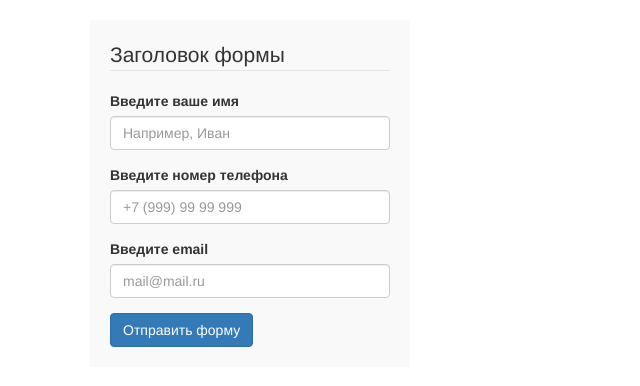
After one commit to Jarogam/Jarogam.github.io, a PHP site: page /telegram-lesson/telegram-lesson/index.html in a window 1280 px wide. The commit adds this page. Shown: the top 386 px of the page, without its empty margins (0-640 px from the left). Run offline with PHP 8.4, Linux system fonts and the light colour scheme; some libraries are stand-ins or nearby versions.

Commit message:
Add files via upload

```diff
--- a/globalcars/css/media.css
+++ b/globalcars/css/media.css
@@ -22,11 +22,6 @@
     .header-wrapper {
         width: 100%;
         max-width: 960px;
-    }
-
-
-    .header.active {
-        background: red;
     }
 
     .header-wrapper__menu,
--- /dev/null
+++ b/globalcars/telegram-lesson/telegram-lesson/index.html
@@ -0,0 +1,66 @@
+<!DOCTYPE html>
+<html lang="ru">
+  <head>
+    <meta charset="utf-8">
+    <meta http-equiv="X-UA-Compatible" content="IE=edge">
+    <meta name="viewport" content="width=device-width, initial-scale=1">
+    <!-- The above 3 meta tags *must* come first in the head; any other head content must come *after* these tags -->
+    <meta name="description" content="">
+    <meta name="author" content="">
+    <link rel="icon" href="/favicon.ico">
+
+    <title>Отправка формы на почту </title>
+
+    <!-- Bootstrap core CSS -->
+    <link href="https://maxcdn.bootstrapcdn.com/bootstrap/3.3.6/css/bootstrap.min.css" rel="stylesheet">
+
+    <!-- Custom styles for this template -->
+    <style>
+    	form {
+    		background-color: #f9f9f9;
+    		padding: 20px;
+    		margin: 20px;
+    	}
+    </style>
+  </head>
+
+  <body>
+    <div class="container">
+
+      <div class="row">
+      	<div class="col-sm-4">
+      		<form action="telegram.php" method="POST">
+      			<legend>Заголовок формы</legend>
+
+      			<div class="form-group">
+      				<label for="">Введите ваше имя</label>
+      				<input type="text" class="form-control" id="" name="user_name" placeholder="Например, Иван">
+      			</div>
+
+      			<div class="form-group">
+      				<label for="">Введите номер телефона</label>
+      				<input type="text" class="form-control" id="" name="user_phone" placeholder="+7 (999) 99 99 999">
+      			</div>
+
+      			<div class="form-group">
+      				<label for="">Введите email</label>
+      				<input type="text" class="form-control" id="" name="user_email" placeholder="mail@mail.ru">
+      			</div>
+
+      			<button type="submit" class="btn btn-primary">Отправить форму</button>
+      		</form>
+      	</div><!-- .col-sm-4 -->
+      </div> <!-- .row -->
+
+    </div><!-- /.container -->
+
+
+    <!-- Bootstrap core JavaScript
+    ================================================== -->
+    <!-- Placed at the end of the document so the pages load faster -->
+    <script src="https://ajax.googleapis.com/ajax/libs/jquery/1.11.3/jquery.min.js"></script>
+    <script src="https://maxcdn.bootstrapcdn.com/bootstrap/3.3.6/js/bootstrap.min.js"></script>
+    <!-- IE10 viewport hack for Surface/desktop Windows 8 bug -->
+    <script src="http://getbootstrap.com/assets/js/ie10-viewport-bug-workaround.js"></script>
+  </body>
+</html>
```
Also changed, not shown: globalcars/index.html (+13 -0 lines), globalcars/telegram-lesson/telegram-lesson/telegram.php (added, +28 -0 lines), globalcars/telegram-lesson/telegram-lesson/thank-you.html (added, +34 -0 lines), globalcars/telegram.php (added, +26 -0 lines), globalcars/thank-you.html (added, +34 -0 lines).
